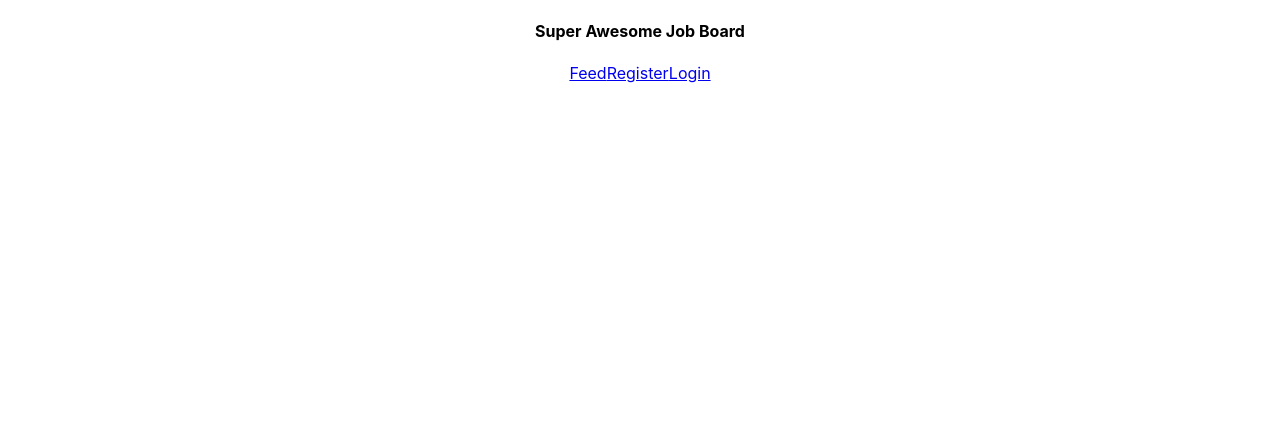
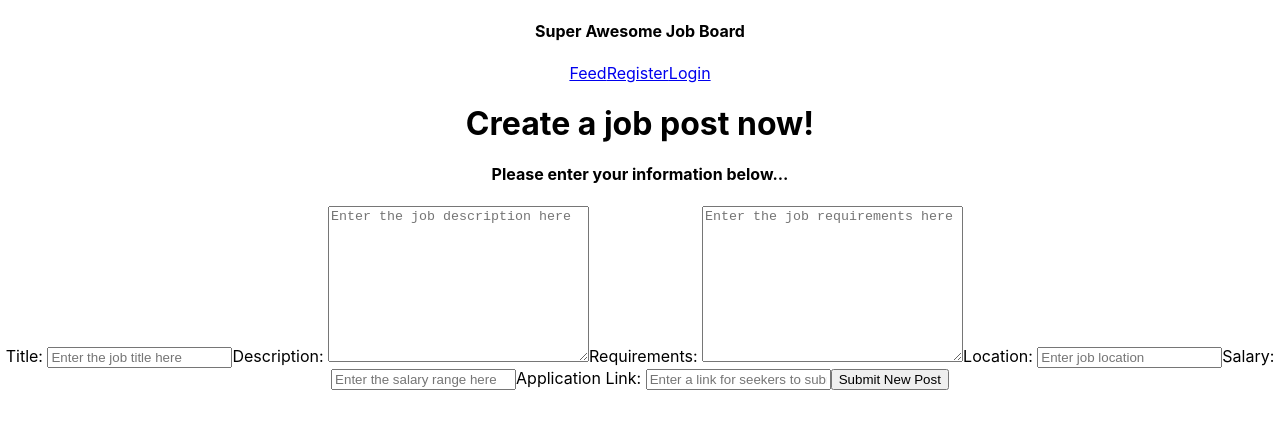
Before and after one commit to ViryF/Job_Board_FrontEnd, a React (Create React App) app in the folder client/: page /addJobPost in a window 1280 px wide. Shown: the top 428 px of the page. Built offline with nearby package versions, Linux system fonts and the light colour scheme; no server answers.

Commit message:
add post form built

```diff
--- a/client/src/App.js
+++ b/client/src/App.js
@@ -1,3 +1,5 @@
+import EditJobPost from './components/EditJobPost';
+import AddJobPost from './components/AddJobPost'
 import JobDetails from './components/JobDetails';
 import Profile from './components/Profile'
 import Login from './components/Login'
@@ -22,6 +24,7 @@ const [jobPosts, setJobPosts] = useState([])
 const [selectedJobPost, setSelectedJobPost] = useState(null)
 const [authenticated, toggleAuthenticated] = useState(false)
 const [user, setUser] = useState(null)
+
 
 let { JobPostId } = useParams()
 
@@ -79,6 +82,8 @@ useEffect(() => {
           <Route path="/login" element={ <Login setUser={setUser} toggleAuthenticated={toggleAuthenticated} /> } />
           <Route path="/profile" element={ <Profile user={user} authenticated={authenticated} jobPosts={jobPosts} getJobPosts={getJobPosts} /> } />
           <Route path="/jobListings/:id/:index" element={ <JobDetails user={user} authenticated={authenticated} selectedJobPost={selectedJobPost} setSelectedJobPost={selectedJobPost}/> } />
+          <Route path="/addJobPost" element={ <AddJobPost /> } />
+          <Route path="/:jobPostId/editJobPost" element={ <EditJobPost jobPosts={jobPosts} selectedJobPost={selectedJobPost} /> } />
         </Routes>
       </main>
     </div>
--- a/client/src/components/AddJobPost.jsx
+++ b/client/src/components/AddJobPost.jsx
@@ -0,0 +1,62 @@
+import { useNavigate } from "react-router-dom"
+import { useState } from "react"
+import Client from "../services/api"
+
+
+const NewJobPost = () => {
+  let navigate = useNavigate()
+
+  const initialFormState = {
+    // employer: '', // need to figure out how to get this value to auto fill with the employer Id from either params or from the req.body
+    title: '',
+    description: '',
+    requirements: '',
+    location: '',
+    salary: '',
+    application_url: '',
+  }
+
+  const [formValues, setFormValues] = useState(initialFormState)
+
+  const handleChange = (e) => {
+    setFormValues({ ...formValues, [e.target.id]: e.target.value })
+  }
+
+  const handleSubmit = async (e) =>{
+    e.preventDefault()
+    await Client.post(`/api/jobPosts/post`, formValues)
+    navigate(`/profile`)
+  }
+  return (
+    <div className="addPost">
+      <h1>Create a job post now!</h1>
+      <h4>Please enter your information below...</h4>
+      <form onSubmit={handleSubmit}>
+
+        <label htmlFor="title">Title: </label>
+        <input id="title" type="text" placeholder="Enter the job title here" value={formValues.title} onChange={handleChange} />
+
+        <label htmlFor="description">Description: </label>
+        <textarea id="description" placeholder="Enter the job description here" cols="30" rows="10" value={formValues.description} onChange={handleChange}></textarea>
+
+        <label htmlFor="requirements">Requirements: </label>
+        <textarea id="requirements" type="text" placeholder="Enter the job requirements here" cols="30" rows="10" value={formValues.requirements} onChange={handleChange}></textarea>
+
+        <label htmlFor="location">Location: </label>
+        <input id="location" type="text" placeholder="Enter job location" value={formValues.location} onChange={handleChange} />
+
+        <label htmlFor="salary">Salary: </label>
+        <input id="salary" type="text" placeholder="Enter the salary range here" value={formValues.salary} onChange={handleChange} />
+
+        <label htmlFor="application_url">Application Link: </label>
+        <input id="application_url" type="text" placeholder="Enter a link for seekers to submit an application" value={formValues.application_url} onChange={handleChange} />
+
+        <button type="submit">Submit New Post</button>
+      </form>
+
+    </div>
+  )
+
+}
+
+export default NewJobPost
--- a/client/src/components/EditJobPost.jsx
+++ b/client/src/components/EditJobPost.jsx
@@ -0,0 +1,60 @@
+import { useNavigate } from "react-router-dom"
+import { useState } from "react"
+import Client from "../services/api"
+
+const EditJobPost = ({ jobPosts, selectedJobPost }) => {
+  let navigate = useNavigate()
+
+  let initialFormState = {
+    // employer: jobPosts[index].employer,
+    // title: jobPosts[index].title,
+    // description: jobPosts[index].description,
+    // requirements: jobPosts[index].requirements,
+    // location: jobPosts[index].location,
+    // salary: jobPosts[index].salary,
+    // application_url: jobPosts[index].application_url
+  }
+
+  const [formValues, setFormValues] = useState(initialFormState)
+
+  const handleChange = (e) => {
+    setFormValues({ ...formValues, [e.target.id]: e.target.value })
+  }
+
+  const handleSubmit = async (e) => {
+    e.preventDefault()
+    await Client.put(``, formValues)
+    setFormValues(initialFormState)
+    navigate(`/profile`)
+  }
+
+  return (
+    <div className="editPost">
+      <h1>Edit your own post now!</h1>
+      <h4>Please enter the new information below!</h4>
+      <form onSubmit={handleSubmit}>
+        <label htmlFor="title">Title: </label>
+        <input id='title'type="text" placeholder="Enter the Job title" value={formValues.title} onChange={handleChange}/>
+
+        <label htmlFor="description">Description: </label>
+        <input id='description'type="text" placeholder="Enter the Job description" cols="30" rows="10" value={formValues.description} onChange={handleChange}/>
+
+        <label htmlFor="requirements">Requirements: </label>
+        <input id='requirements'type="text" placeholder="Enter the Job requirements" cols="30" rows="10" value={formValues.requirements} onChange={handleChange}/>
+
+        <label htmlFor="location">Location: </label>
+        <input id='location'type="text" placeholder="Enter the Job location" value={formValues.location} onChange={handleChange}/>
+
+        <label htmlFor="salary">Salary: </label>
+        <input id='salary'type="text" placeholder="Enter the salary range" value={formValues.salary} onChange={handleChange}/>
+
+        <label htmlFor="application_url">Application Link: </label>
+        <input id='application_url'type="text" placeholder="Enter a link for seekers to submit an application" value={formValues.application_url} onChange={handleChange}/>
+        <button type="submit">Submit Change</button>
+      </form>
+    </div>
+  )
+
+}
+
+export default EditJobPost
--- a/client/src/components/EmployerProfile.jsx
+++ b/client/src/components/EmployerProfile.jsx
@@ -1,29 +1,27 @@
-import axios from "axios"
 import { useState, useEffect } from "react"
-import { useNavigate } from "react-router-dom"
+import { Link, useNavigate, useParams } from "react-router-dom"
 
-const BASE_URL = 'http://localhost:3001/api'
 
-const EmployerProfile = ({ user, authenticated, jobPosts }) => {
+const EmployerProfile = ({ jobPosts }) => {
 
+  // let { employerId } = useParams()
   let navigate = useNavigate()
 
-  const [profileDetails, setProfileDetails] = useState([])
+  // const [profileDetails, setProfileDetails] = useState([])
 
-
-
-  return ( // user && authenticated
+  return (
     <div>
       <h1>This is the Employer Profile</h1>
       <div className="profile-page">
         <div className="profile">
           <h1 className="Welcome-user">Here's a list of the total jobs posted at the moment!</h1>
+          <Link to={`/addJobPost`}><button>Add New Job Post</button></Link>
           <div className="allJobs">
             {jobPosts?.map((jobPost, index) => (
                 <div className="jobPost-card" key={jobPost._id}>
                   <h2>{jobPost.title}</h2>
                   <h4>{jobPost.salary}</h4>
-                  {/* <button onClick={()=> navigate(`/jobListings/${jobPost._id}/${index}`)}>Click Here for details about this posting</button>  */}
+                  <button onClick={()=> navigate(`/jobListings/${jobPost._id}/${index}`)}>Click Here for details about this posting</button>
                 </div>
               ))
             }
@@ -32,12 +30,6 @@ const EmployerProfile = ({ user, authenticated, jobPosts }) => {
       </div>
     </div>
   )
-  // : (
-  //   <div>
-  //     <h2>You must be signed in to access this page!</h2>
-  //     <button onClick={()=> navigate('/login')}>Sign In</button>
-  //   </div>
-  // )
 }
 
 export default EmployerProfile
--- a/client/src/components/Profile.jsx
+++ b/client/src/components/Profile.jsx
@@ -8,6 +8,7 @@ const Profile = ({ user, authenticated, jobPosts, getJobPosts }) => {
 
   useEffect(()=> {
     getJobPosts()
+    // setUserType() // The user type doesn't automatically detect if the user signed in is an Employer. Why?
   }, [])
 
   let loggedUser
@@ -15,12 +16,17 @@ const Profile = ({ user, authenticated, jobPosts, getJobPosts }) => {
   if(!userType) {
     loggedUser = <SeekerProfile jobPosts={jobPosts} />
   } else {
+    // setUserType(true)
     loggedUser = <EmployerProfile jobPosts={jobPosts} />
   }
 
   return user && authenticated ? (
-    <div className='profile-page'>
-      <div className='profile-container'>{loggedUser}</div>
+    <div>
+      {/* loggedUser ? <EmployerProfile jobPosts={jobPosts} /> : <SeekerProfile jobPosts={jobPosts} /> */}
+      {/* adding this line makes both components render together regardless of whether the state is true or false */}
+      <div className='profile-page'>
+        <div className='profile-container'>{loggedUser}</div>
+      </div>
     </div>
   )
   : (
--- a/client/src/components/SeekerProfile.jsx
+++ b/client/src/components/SeekerProfile.jsx
@@ -1,17 +1,14 @@
-import axios from "axios"
 import { useState, useEffect } from "react"
 import { useNavigate } from "react-router-dom"
 
-const BASE_URL = 'http://localhost:3001/api'
-
-const SeekerProfile = ({ user, jobPosts }) => {
+const SeekerProfile = ({ jobPosts }) => {
 
   let navigate = useNavigate()
 
-  const [profileDetails, setProfileDetails] = useState([])
+  // const [profileDetails, setProfileDetails] = useState([])
 
 
-  return ( // user && authenticated
+  return (
     <div>
       <h1>This is the Seeker Profile</h1>
       <div className="profile-page">
@@ -22,7 +19,7 @@ const SeekerProfile = ({ user, jobPosts }) => {
                 <div className="jobPost-card" key={jobPost._id}>
                   <h2>{jobPost.title}</h2>
                   <h4>{jobPost.salary}</h4>
-                  {/* <button onClick={()=> navigate(`/jobListings/${jobPost._id}/${index}`)}>Click Here for details about this posting</button>  */}
+                  <button onClick={()=> navigate(`/jobListings/${jobPost._id}/${index}`)}>Click Here for details about this posting</button>
                 </div>
               ))
             }
@@ -31,12 +28,6 @@ const SeekerProfile = ({ user, jobPosts }) => {
       </div>
     </div>
   )
-  // : (
-  //   <div>
-  //     <h2>You must be signed in to access this page!</h2>
-  //     <button onClick={()=> navigate('/login')}>Sign In</button>
-  //   </div>
-  // )
 }
 
 export default SeekerProfile
```
Also changed, not shown: client/src/components/EmployerJobDetails.jsx (added), client/src/components/SeekerJobDetails.jsx (added).
